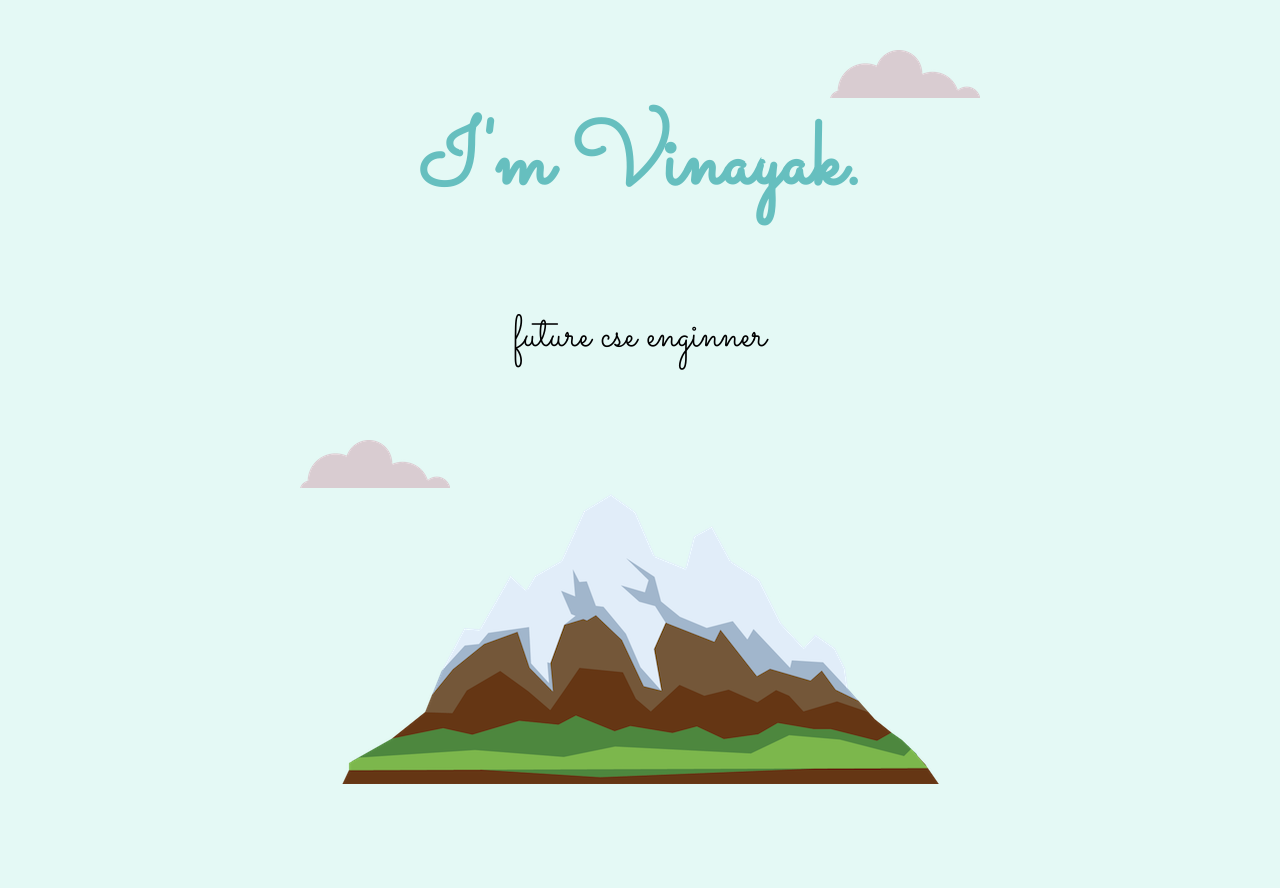
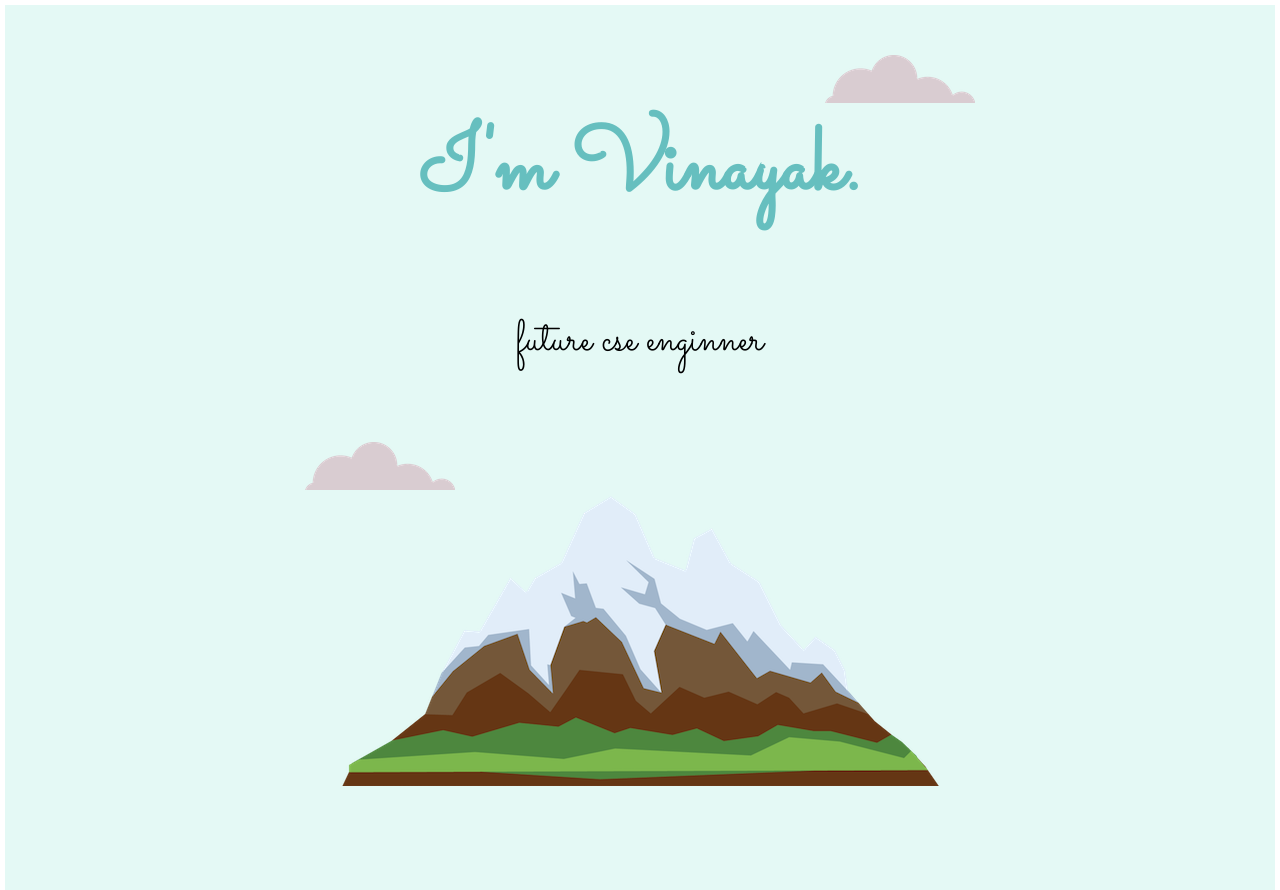
Before and after one commit to vinayakojha007/myfirstwebpage, a plain HTML site: page index.html in a window 1280 px wide. Shown: the top 890 px of the page. Drawn offline with Linux system fonts and the light colour scheme.

Commit message:
Update styles.css

```diff
--- a/css/styles.css
+++ b/css/styles.css
@@ -1,5 +1,5 @@
 body{
-	margin: 0;
+	margin: 5px;
 	text-align: center;
 	font-family: 'Merriweather',serif;
 
@@ -27,20 +27,25 @@ color: #11999E
 	padding: 100px;
 
 	}
+
 .middle-container{
  }
+
  .bottom-container{
 	background-color: #66bfbf;
 	padding: 50px 0 20px;
 }
+
 .pro{
 	text-decoration: underline;
 }
+
 .bottom-cloud{
 	position: absolute;
 	left: 300px;
 	bottom: 400px;
 }
+
 .top-cloud{
 	position: absolute;
 	right: 300px;
@@ -64,7 +69,7 @@ a:hover{
 }
 .head{
 	font-family: Sacramento;
-	font-size: 45px;
+	font-size: 44px;
 	font-weight: normal;
 	line-height: 2;
 }
```
